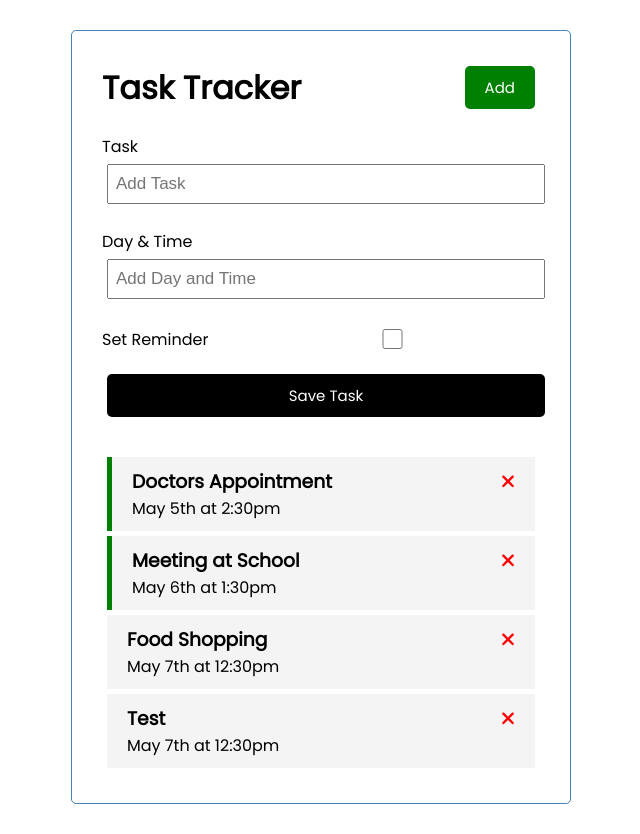
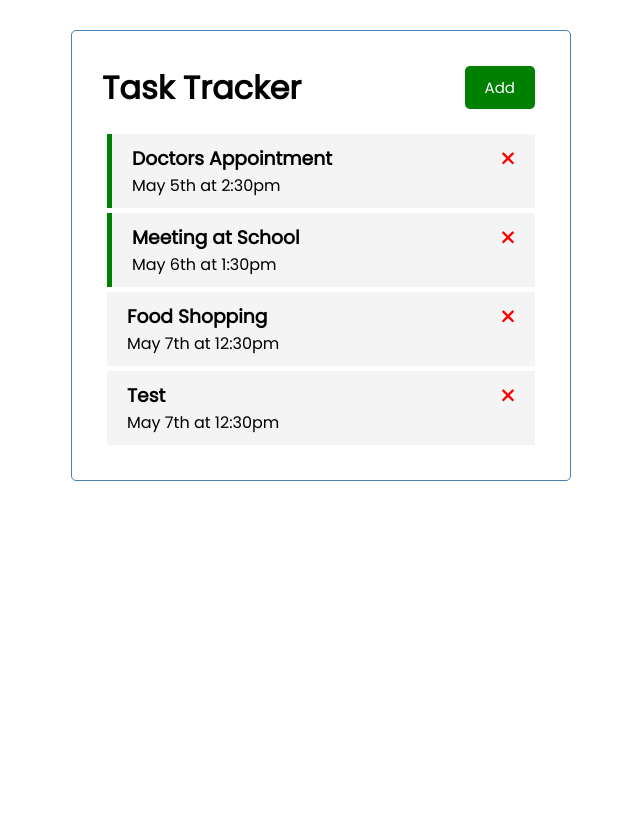
Before and after one commit to aprilnicole013/angular-task-tracker-crash, an Angular app: page / in a window 1280 px wide. Shown: the whole page, without its empty margins (319-959 px from the left). After the commit the page ends 800 px from the top, so only its background shows below. Built offline with nearby package versions, Linux system fonts and the light colour scheme; data requests are answered from the project's data file.

Commit message:
UI service for adding task

```diff
--- a/src/app/components/add-task/add-task.component.html
+++ b/src/app/components/add-task/add-task.component.html
@@ -1,4 +1,4 @@
-<form class="add-form" (ngSubmit)="onSubmit()">
+<form *ngIf="showAddTask" class="add-form" (ngSubmit)="onSubmit()">
   <div class="form-control">
     <label for="text">Task</label>
     <input type="text" name="text" [(ngModel)]="text" id="text" placeholder="Add Task" />
--- a/src/app/components/add-task/add-task.component.ts
+++ b/src/app/components/add-task/add-task.component.ts
@@ -1,4 +1,6 @@
 import { Component, OnInit, Output, EventEmitter } from '@angular/core';
+import { UiService } from 'src/app/services/ui.service';
+import { Subscription } from 'rxjs';
 import { Task } from 'Task';
 
 @Component({
@@ -12,8 +14,12 @@
   text!: string;
   day!: string;
   reminder: boolean = false;
+  showAddTask!: boolean;
+  subscription: Subscription;
 
-  constructor() { }
+  constructor(private uiService: UiService) {
+    this.subscription = this.uiService.onToggle().subscribe(value => this.showAddTask = value)
+  }
 
   ngOnInit(): void {
   }
```
